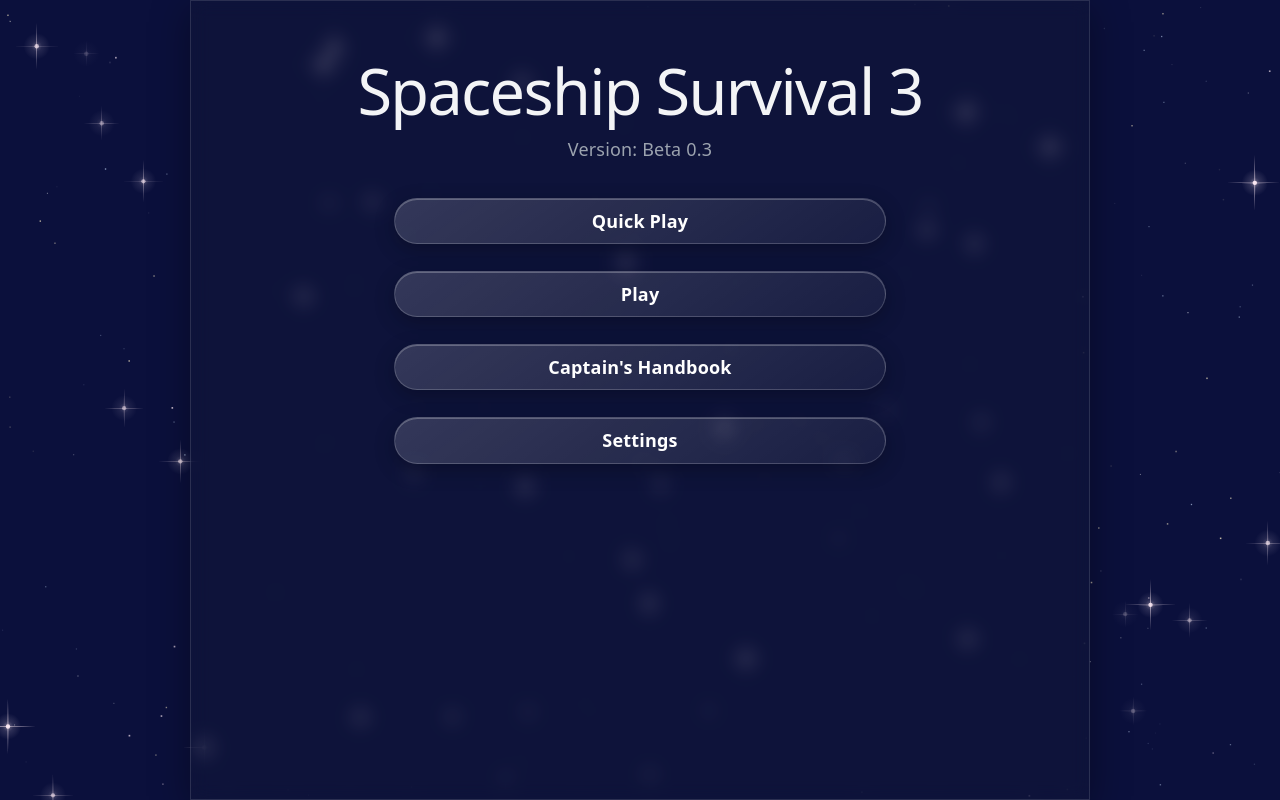
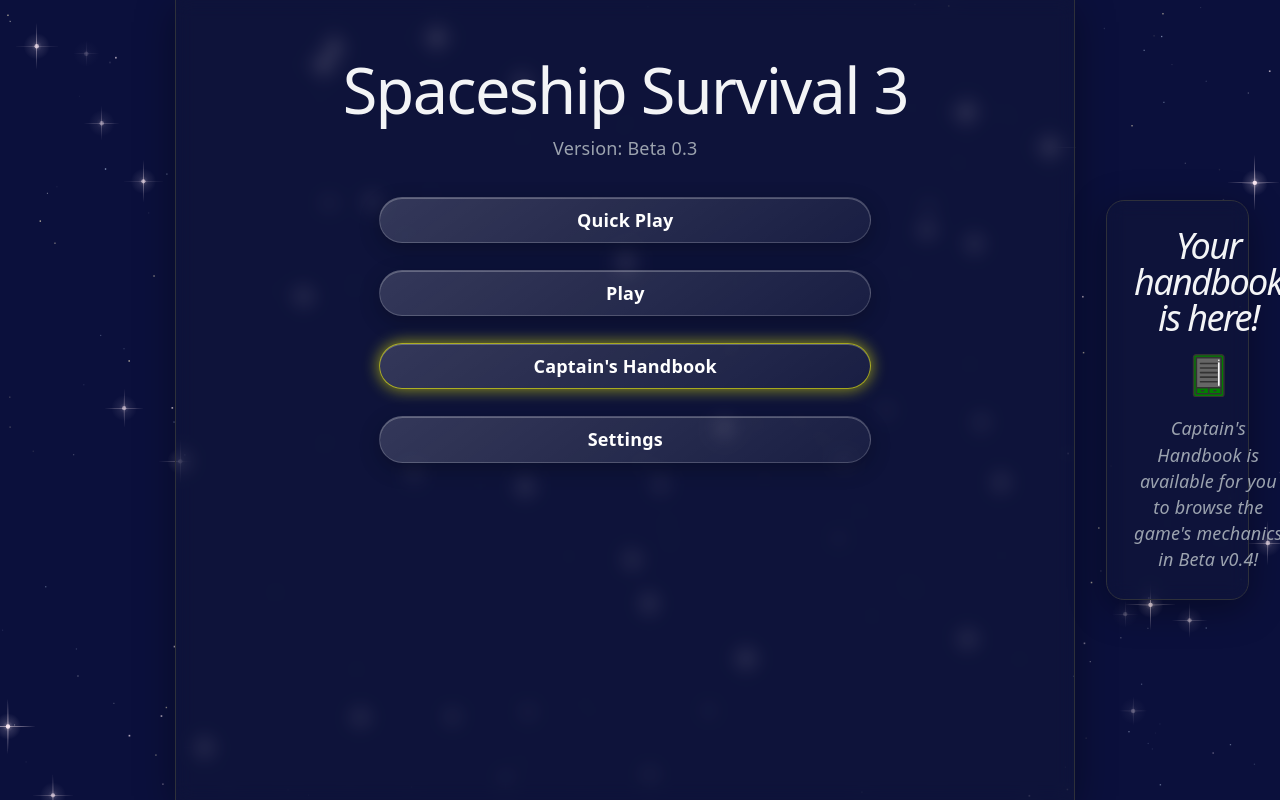
Before and after one commit to bechryko/spaceship-survival-3, a React (Vite) app: page /spaceship-survival-3/menu in a window 1280 px wide. Built offline with nearby package versions, Linux system fonts and the light colour scheme.

Commit message:
Highlight new Captain's Handbook in menu

```diff
--- a/src/Menu/Menu.css
+++ b/src/Menu/Menu.css
@@ -1,7 +1,13 @@
 .menu-screen {
   display: grid;
+  grid-template-columns: 1fr 50rem 1fr;
   place-items: center;
   min-height: 100dvh;
+
+  main {
+    grid-column-start: 2;
+    align-self: stretch;
+  }
 
   section {
     display: flex;
@@ -16,3 +22,33 @@
     }
   }
 }
+
+aside.news-panel {
+  display: grid;
+  grid-template-rows: auto 1fr auto;
+  grid-column-start: 3;
+  place-self: center;
+  width: 70%;
+  height: 50%;
+  font-style: italic;
+  text-align: center;
+  padding: 1.5rem;
+  user-select: none;
+
+  h2 {
+    font-size: 2rem;
+    line-height: 1;
+    margin: 0;
+  }
+
+  svg {
+    place-self: center;
+    height: 100%;
+    padding: 1rem;
+    box-sizing: border-box;
+  }
+
+  p {
+    margin: 0;
+  }
+}
--- a/src/Menu/Menu.tsx
+++ b/src/Menu/Menu.tsx
@@ -1,10 +1,21 @@
 import './Menu.css';
 
 import { NavLink } from 'react-router';
+import { HandbookIcon } from '../components';
 import { useLastUrlSegment } from '../hooks';
 import { version } from '../version';
 import Settings from './Settings/Settings';
 import StarBackground from './StarBackground';
+
+function NewsPanel() {
+  return (
+    <aside className="news-panel main-panel">
+      <h2>Your handbook is here!</h2>
+      <HandbookIcon></HandbookIcon>
+      <p>Captain's Handbook is available for you to browse the game's mechanics in Beta v0.4!</p>
+    </aside>
+  );
+}
 
 const SETTINGS_URL = 'settings';
 
@@ -16,6 +27,7 @@ export default function Menu() {
     content = <Settings></Settings>;
   } else {
     content = (
+      <>
         <main className="menu">
           <hgroup>
             <h1>Spaceship Survival 3</h1>
@@ -28,7 +40,7 @@ export default function Menu() {
             <NavLink className="button" to="/select/1">
               Play
             </NavLink>
-          <NavLink className="button" to="/handbook">
+            <NavLink className="button highlighted" to="/handbook">
               Captain's Handbook
             </NavLink>
             <NavLink className="button" to="/menu/settings">
@@ -36,6 +48,9 @@ export default function Menu() {
             </NavLink>
           </section>
         </main>
+
+        <NewsPanel></NewsPanel>
+      </>
     );
   }
 
--- a/src/Menu/SpaceshipSelect/SpaceshipSelect.css
+++ b/src/Menu/SpaceshipSelect/SpaceshipSelect.css
@@ -242,12 +242,7 @@
     box-shadow 0.25s ease;
 
   &.highlighted {
-    --highlight-color: rgba(255, 255, 0, 0.6);
-
-    border: 3px solid var(--highlight-color);
-    box-shadow:
-      inset 0 1px 0 rgba(255, 255, 255, 0.25),
-      0 0 16px var(--highlight-color);
+    border-width: 3px;
   }
 
   &::before {
--- /dev/null
+++ b/src/components/icons/HandbookIcon.tsx
@@ -0,0 +1,105 @@
+import { loadColor } from '../../localstorage';
+
+export function HandbookIcon() {
+  const mainColor = loadColor();
+
+  return (
+    <svg
+      className="handbook-icon"
+      version="1.1"
+      id="Layer_1"
+      xmlns="http://www.w3.org/2000/svg"
+      xmlnsXlink="http://www.w3.org/1999/xlink"
+      viewBox="0 0 512 512"
+      xmlSpace="preserve"
+      fill="#000000"
+    >
+      <g>
+        <rect x="256" y="398.746" width="145.398" height="70.698" style={{ fill: mainColor }} />
+        <rect x="110.59" y="398.746" width="145.41" height="70.698" style={{ fill: mainColor }} />
+      </g>
+
+      <polygon
+        style={{ fill: '#666666' }}
+        points="401.402,42.555 401.402,398.745 256.004,398.745 110.593,398.745 110.593,42.555"
+      />
+
+      <path
+        style={{ fill: mainColor }}
+        d="M434.762,38.417v435.175c0,16.121-13.076,29.197-29.21,29.197H106.443
+        c-16.121,0-29.198-13.076-29.198-29.197V38.417c0-16.134,13.076-29.21,29.198-29.21h299.109
+        C421.685,9.207,434.762,22.284,434.762,38.417z M401.402,469.443v-70.698V42.555H110.593v356.19
+        v70.698h145.41H401.402z"
+      />
+
+      <circle style={{ fill: '#FFFFFF' }} cx="375" cy="73.25" r="9.209" />
+
+      <g>
+        <path
+          style={{ fill: '#333333' }}
+          d="M405.553,0H106.447C85.266,0,68.035,17.232,68.035,38.412v435.175
+          c0,21.18,17.231,38.412,38.412,38.412h299.106c21.181,0,38.412-17.232,38.412-38.412V38.412
+          C443.965,17.232,426.734,0,405.553,0z M425.548,473.588c0,11.025-8.97,19.995-19.995,19.995H106.447
+          c-11.025,0-19.995-8.97-19.995-19.995V38.412c0-11.025,8.969-19.995,19.995-19.995h299.106
+          c11.025,0,19.995,8.97,19.995,19.995L425.548,473.588L425.548,473.588z"
+        />
+
+        <path
+          style={{ fill: '#333333' }}
+          d="M401.407,33.35H110.593c-5.087,0-9.209,4.123-9.209,9.209v426.883
+          c0,5.086,4.122,9.209,9.209,9.209h290.814c5.087,0,9.209-4.123,9.209-9.209V42.559
+          C410.615,37.473,406.494,33.35,401.407,33.35z M392.198,51.767V389.53H119.802V51.767H392.198z
+          M119.802,407.947h126.99v52.285h-126.99V407.947z M265.209,460.233v-52.285h126.99v52.285H265.209z"
+        />
+
+        <path
+          style={{ fill: '#333333' }}
+          d="M158.618,121.803h194.765c5.087,0,9.209-4.123,9.209-9.209c0-5.086-4.122-9.209-9.209-9.209H158.618
+          c-5.087,0-9.209,4.123-9.209,9.209C149.409,117.68,153.531,121.803,158.618,121.803z"
+        />
+
+        <path
+          style={{ fill: '#333333' }}
+          d="M158.618,175.163h194.765c5.087,0,9.209-4.123,9.209-9.209c0-5.086-4.122-9.209-9.209-9.209H158.618
+          c-5.087,0-9.209,4.123-9.209,9.209C149.409,171.04,153.531,175.163,158.618,175.163z"
+        />
+
+        <path
+          style={{ fill: '#333333' }}
+          d="M158.618,228.524h194.765c5.087,0,9.209-4.123,9.209-9.209s-4.122-9.209-9.209-9.209H158.618
+          c-5.087,0-9.209,4.123-9.209,9.209S153.531,228.524,158.618,228.524z"
+        />
+
+        <path
+          style={{ fill: '#333333' }}
+          d="M158.618,335.245h194.765c5.087,0,9.209-4.123,9.209-9.209c0-5.086-4.122-9.209-9.209-9.209H158.618
+          c-5.087,0-9.209,4.123-9.209,9.209C149.409,331.122,153.531,335.245,158.618,335.245z"
+        />
+
+        <path
+          style={{ fill: '#333333' }}
+          d="M158.618,281.884h194.765c5.087,0,9.209-4.123,9.209-9.209c0-5.086-4.122-9.209-9.209-9.209H158.618
+          c-5.087,0-9.209,4.123-9.209,9.209C149.409,277.761,153.531,281.884,158.618,281.884z"
+        />
+
+        <path
+          style={{ fill: '#333333' }}
+          d="M195.575,424.881h-24.556c-5.087,0-9.209,4.123-9.209,9.209c0,5.086,4.122,9.209,9.209,9.209h24.556
+          c5.087,0,9.209-4.123,9.209-9.209C204.784,429.004,200.661,424.881,195.575,424.881z"
+        />
+
+        <path
+          style={{ fill: '#333333' }}
+          d="M340.981,424.881h-24.556c-5.087,0-9.209,4.123-9.209,9.209c0,5.086,4.122,9.209,9.209,9.209h24.556
+          c5.087,0,9.209-4.123,9.209-9.209C350.19,429.004,346.068,424.881,340.981,424.881z"
+        />
+      </g>
+
+      <path
+        style={{ fill: '#FFFFFF' }}
+        d="M375.004,378.006c-5.087,0-9.209-4.123-9.209-9.209V107.285c0-5.086,4.122-9.209,9.209-9.209
+        s9.209,4.123,9.209,9.209v261.512C384.212,373.883,380.091,378.006,375.004,378.006z"
+      />
+    </svg>
+  );
+}
--- a/src/components/icons/index.ts
+++ b/src/components/icons/index.ts
@@ -1,2 +1,3 @@
+export * from './HandbookIcon';
 export * from './SpaceshipIcon';
 export * from './SpecialAbilityIcon';
--- a/src/index.css
+++ b/src/index.css
@@ -40,13 +40,23 @@ body {
 main {
   position: relative;
   z-index: 1;
-  width: 50rem;
-  height: 100dvh;
-  margin: 0 auto;
+  height: 100%;
+  width: 100%;
   border-inline: 1px solid var(--border-color);
   padding: 2.5rem 3.5rem;
   text-align: center;
-  border: 1px solid rgba(255, 255, 255, 0.12);
+  background-color: rgba(22, 26, 56, 0.35);
+  backdrop-filter: blur(0.5rem);
+  -webkit-backdrop-filter: blur(0.5rem); /* Safari */
+  box-shadow: 0 0.5rem 2rem rgba(0, 0, 0, 0.35);
+  box-sizing: border-box;
+}
+
+.main-panel {
+  position: relative;
+  z-index: 1;
+  border: 1px solid var(--border-color);
+  border-radius: 1rem;
   background-color: rgba(22, 26, 56, 0.35);
   backdrop-filter: blur(0.5rem);
   -webkit-backdrop-filter: blur(0.5rem); /* Safari */
@@ -127,3 +137,12 @@ h2 {
   scrollbar-color: var(--thumb-color) var(--background-color);
   scrollbar-width: thin;
 }
+
+.highlighted {
+  --highlight-color: rgba(255, 255, 0, 0.6);
+
+  border-color: var(--highlight-color);
+  box-shadow:
+    inset 0 1px 0 rgba(255, 255, 255, 0.25),
+    0 0 16px var(--highlight-color);
+}
```
Lines whose indentation alone changed are shown as unchanged.
